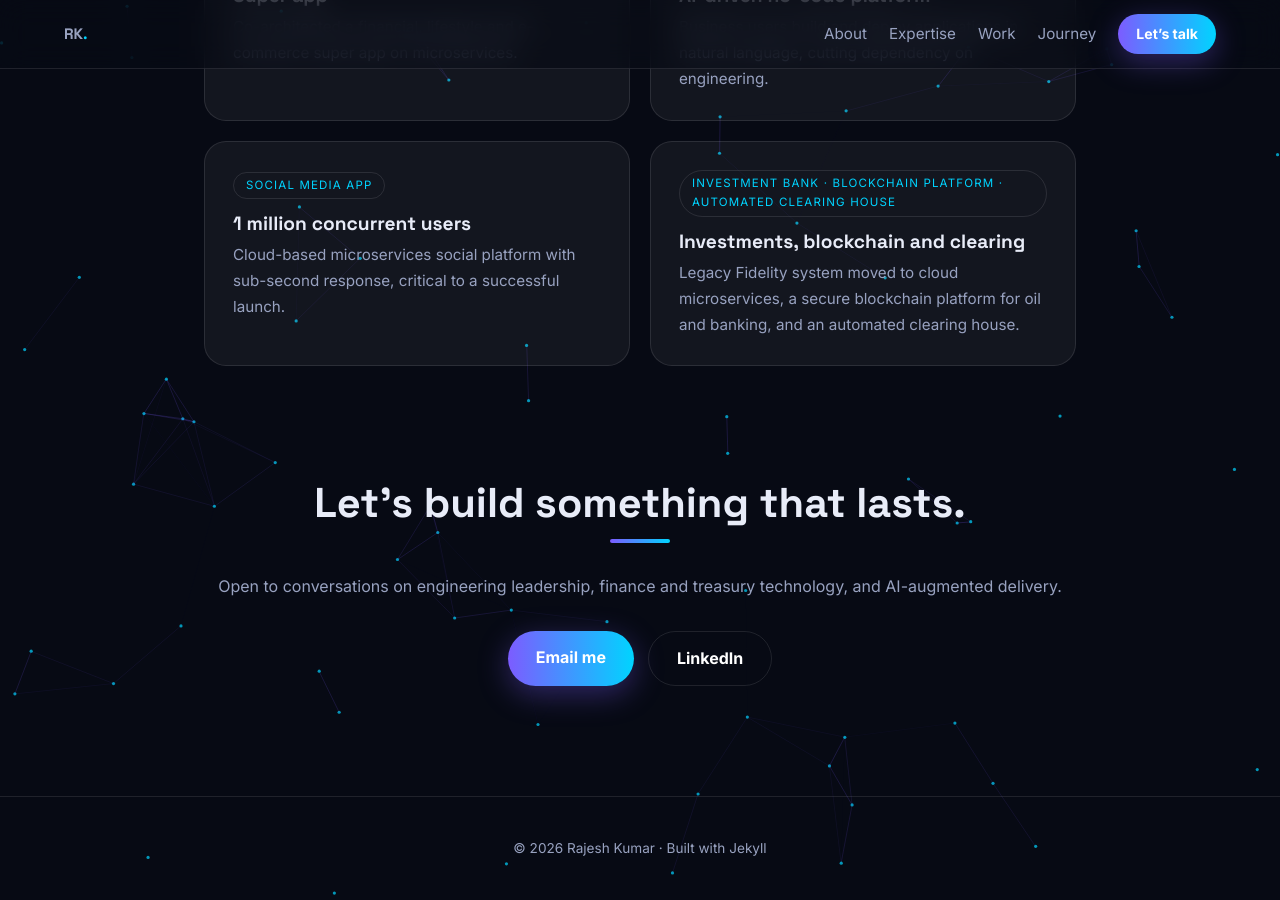
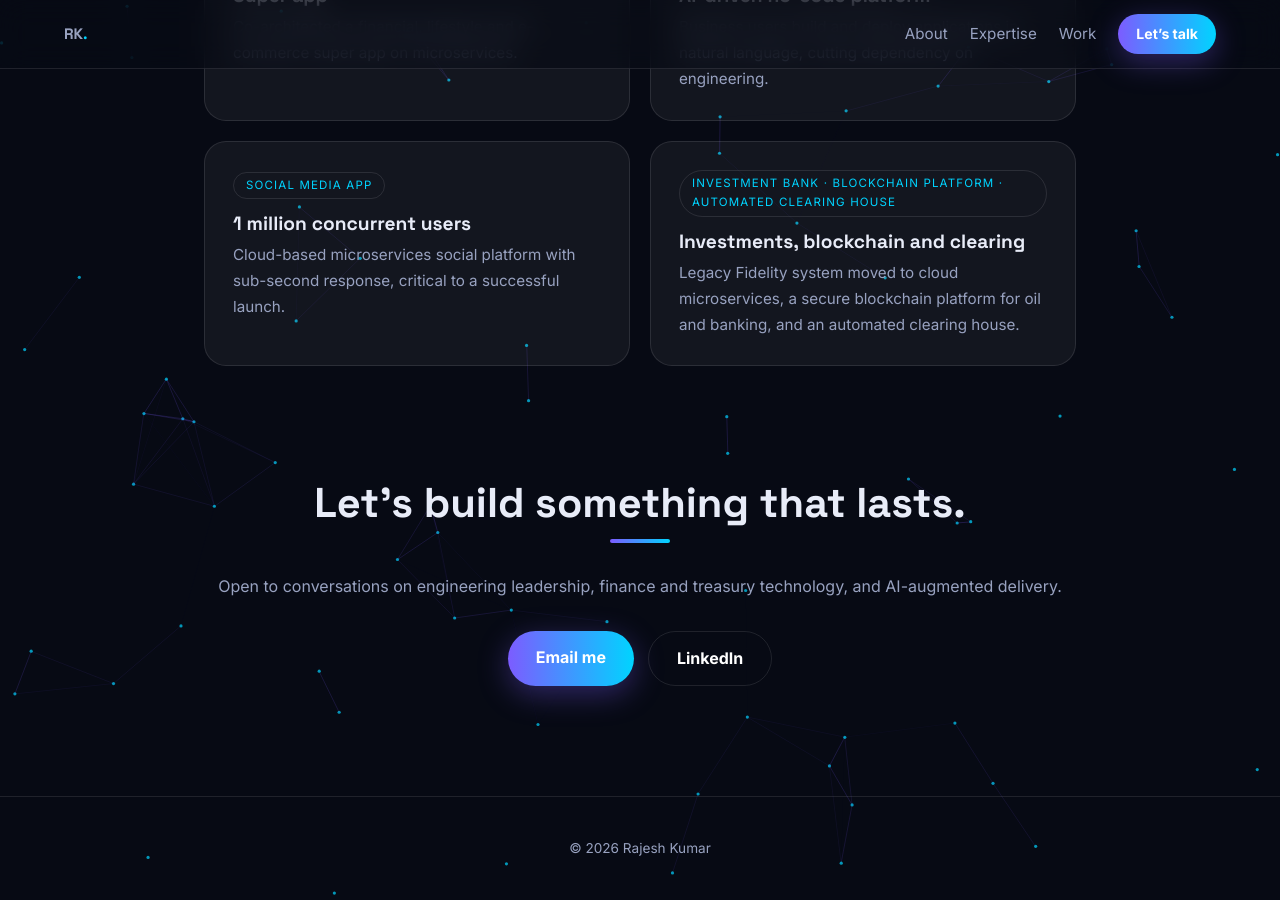
Before and after one commit to RajeshJangra/RajeshJangra.github.io, a Jekyll site: the page built from index.html, in a window 1280 px wide and 900 px high, scrolled down 3200 px. Built offline with Jekyll 4.4.1, drawn with Linux system fonts in a browser that asks for light colours.

Commit message:
Update navigation and footer in default layout
Removed 'Journey' link from navigation and updated footer.

```diff
--- a/_layouts/default.html
+++ b/_layouts/default.html
@@ -18,12 +18,11 @@
       <a href="#about">About</a>
       <a href="#expertise">Expertise</a>
       <a href="#highlights">Work</a>
-      <a href="#journey">Journey</a>
       <a class="btn small" href="#contact">Let’s talk</a>
     </nav>
   </header>
   {{ content }}
-  <footer>© {{ 'now' | date: "%Y" }} {{ site.title }} · Built with Jekyll</footer>
+  <footer>© {{ 'now' | date: "%Y" }} {{ site.title }} </footer>
   <script src="{{ '/assets/js/main.js' | relative_url }}"></script>
 </body>
 </html>
```
